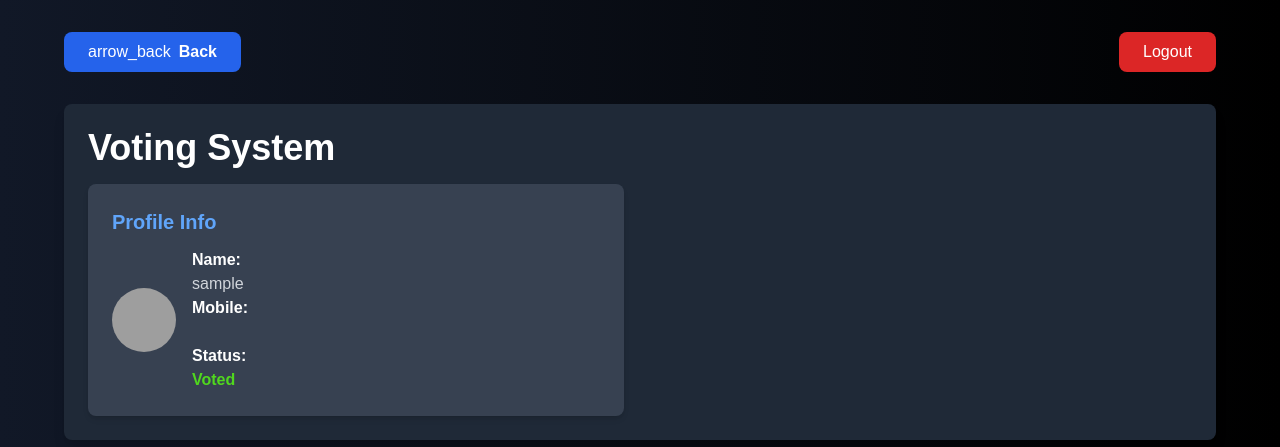
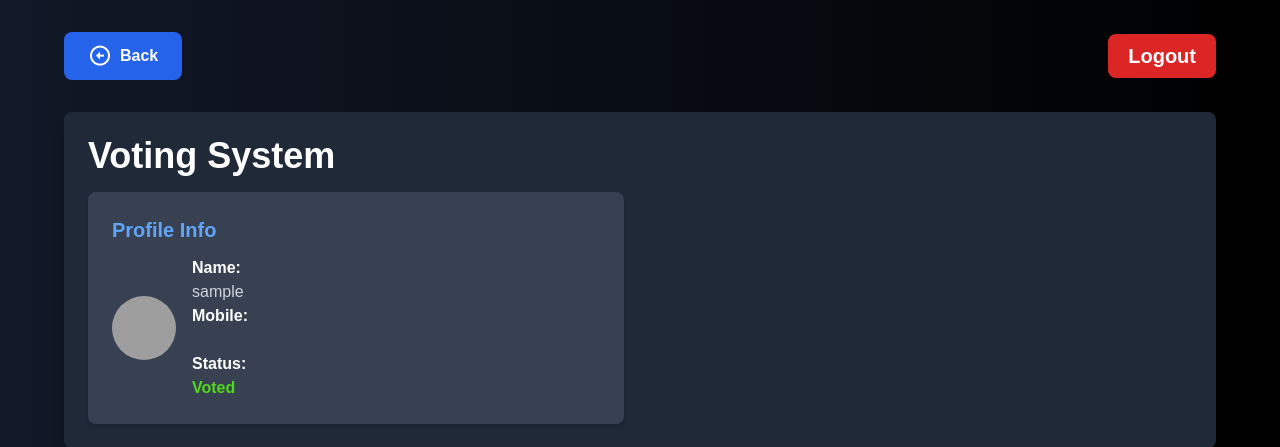
Before and after one commit to prithvikings/php101, a PHP site: page /Pages/dashboard.php in a window 1280 px wide. Shown: the top 447 px of the page. Run offline with PHP 8.4, Linux system fonts and the light colour scheme; the visitor is signed in with stand-in values (Sample User, id 1); data that the repository does not hold is empty; some libraries are stand-ins or nearby versions; grey boxes are pictures that could not be loaded.

Commit message:
Enhance dashboard styling with Remix Icon integration and improve logout button appearance; update index title to 'Login'

```diff
--- a/Project/Voting/Pages/dashboard.php
+++ b/Project/Voting/Pages/dashboard.php
@@ -26,6 +26,10 @@ $votes = isset($_SESSION['votes']) ? $_SESSION['votes'] : [];
 <head>
     <meta charset="UTF-8">
     <meta name="viewport" content="width=device-width, initial-scale=1.0">
+    <link
+    href="https://cdn.jsdelivr.net/npm/remixicon@4.5.0/fonts/remixicon.css"
+    rel="stylesheet"
+/>
     <script src="https://cdn.tailwindcss.com"></script>
     <title>Voting System - Dashboard</title>
     <style>
@@ -49,10 +53,10 @@ $votes = isset($_SESSION['votes']) ? $_SESSION['votes'] : [];
     <div class="max-w-6xl mx-auto">
         <div class="flex justify-between items-center mb-8">
             <a href="../" class="flex items-center bg-blue-600 text-white px-6 py-2 rounded-lg hover:bg-blue-700 transition ease-in-out duration-300">
-                <span class="material-icons">arrow_back</span>
+            <i class="ri-arrow-left-circle-line text-2xl"></i>
                 <span class="ml-2 font-semibold">Back</span>
             </a>
-            <a href="./logout.php" class="bg-red-600 text-white px-6 py-2 rounded-lg hover:bg-red-700 transition ease-in-out duration-300">
+            <a href="./logout.php" class="bg-red-600 text-white px-5 py-2 rounded-lg hover:bg-red-700 transition ease-in-out duration-300 font-semibold text-xl">
                 Logout
             </a>
         </div>
--- a/Project/Voting/index.php
+++ b/Project/Voting/index.php
@@ -18,7 +18,7 @@
     }
 
   </style>
-  <title>Document</title>
+  <title>Login</title>
   <script src="https://cdn.tailwindcss.com"></script>
 </head>
 <body class="bg-gray-800 text-white ">
```
